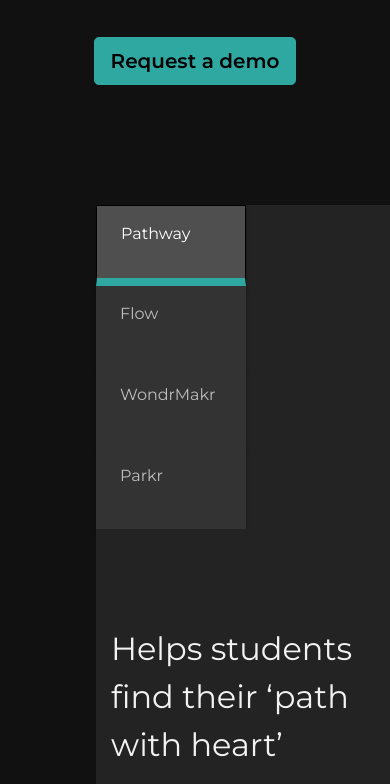
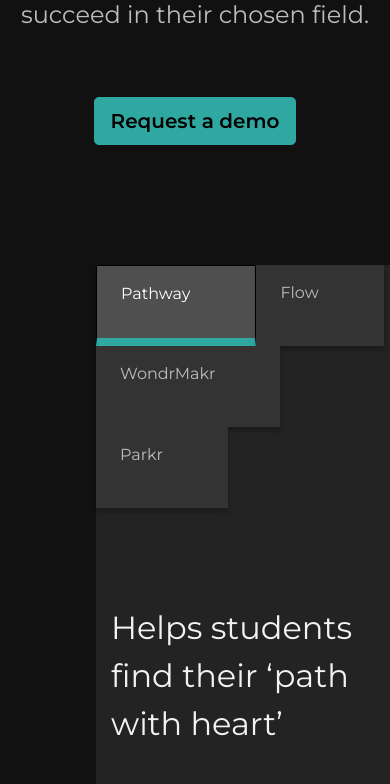
Before and after one commit to NeriBarakat/FuturMakr, a website built with webpack: page src/index.html in a window 390 px wide. Shown: the part 1216-2000 px from the top of the page. Built offline with nearby package versions, Linux system fonts and the light colour scheme.

Commit message:
Manu and tabs landing page

```diff
--- a/src/index.html
+++ b/src/index.html
@@ -18,7 +18,7 @@
 
     <nav class="navbar navbar-dark mb-3 fixed-top nav-bg">
       <div class="container-fluid">
-        <div class="navbar-nav ml-auto d-none d-sm-block d-md-none">
+        <div class="navbar-nav ml-auto d-block d-md-none d-sm-none">
           <div class="media bg-very-dark rounded p-3 my-2">
             <a href="#request-demo" data-smooth="#request-demo" class="btn mr-3 btn-primary ">Request a demo</a>
             <a class="btn btn-outline-primary">logout</a>
@@ -27,7 +27,7 @@
         <a class="navbar-brand" href="./index.html"><img src="assets/images/logos/futurmakr-logo.svg" class="img-fluid"
             alt="FuturMakrStudio"></a>
 
-        <div class="navbar-nav ml-auto d-sm-none d-md-block">
+        <div class="navbar-nav ml-auto d-none d-sm-block">
           <div class="media bg-very-dark rounded p-3 my-2">
             <a href="#request-demo" data-smooth="#request-demo" class="btn mr-3 btn-primary ">Request a demo</a>
             <a class="btn btn-outline-primary">logout</a>
@@ -76,9 +76,9 @@
       </div>
     </div>
     <!-- Begin Tabs -->
-    <div class="ml-5 ml-5 my-5 fm-customize-tabs">
+    <div class="ml-5 ml-5 my-5 fm-customize-tabs ">
       <!-- Nav tabs -->
-      <ul class="nav ml-5 fm-tabs d-none d-sm-block" role="tablist">
+      <ul class="nav ml-5 fm-tabs" role="tablist">
         <li class="nav-item fm-item">
           <a class=" fm-link active" id="pathway-tab" data-toggle="tab" href="#pathway" role="tab"
             aria-controls="pathway" aria-selected="true">Pathway</a>
@@ -96,29 +96,6 @@
             aria-selected="false">Parkr</a>
         </li>
       </ul>
-
-
-      <!-- Nav tabs small-->
-      <ul class="nav ml-5 fm-tabs-s d-block d-sm-none" role="tablist">
-        <li class="nav-item fm-item">
-          <a class=" fm-link active" id="pathway-tab" data-toggle="tab" href="#pathway" role="tab"
-            aria-controls="pathway" aria-selected="true">Pathway</a>
-        </li>
-        <li class="nav-item">
-          <a class="fm-link " id="flow-tab" data-toggle="tab" href="#flow" role="tab" aria-controls="flow"
-            aria-selected="false">Flow</a>
-        </li>
-        <li class="nav-item">
-          <a class="fm-link" id="wondermakr-tab" data-toggle="tab" href="#wondermakr" role="tab"
-            aria-controls="wondermakr" aria-selected="false">WondrMakr</a>
-        </li>
-        <li class="nav-item">
-          <a class="fm-link" id="parkr-tab" data-toggle="tab" href="#parkr" role="tab" aria-controls="parkr"
-            aria-selected="false">Parkr</a>
-        </li>
-      </ul>
-
-
       <!-- Tab panes -->
       <div class="tab-content fm-tabs-content ml-5">
         <div class="tab-pane fade show active" id="pathway" role="tabpanel" aria-labelledby="pathway-tab">
--- a/src/scss/layout.scss
+++ b/src/scss/layout.scss
@@ -33,10 +33,10 @@
   .fm-tabs {
     background-color: $eerie-black;
     a {
-      width: 216px;
+      //width: 216px;
       height: 81px;
       padding-top: 16px;
-      padding-right: 0px;
+      padding-right: 65px;
       padding-bottom: 16px;
       padding-left: 24px;
       border-bottom: 8px solid $jet-gray;
@@ -55,30 +55,7 @@
       background-color: $mono-gray-2;
     }
   }
-  .fm-tabs-s {
-    background-color: $eerie-black;
-    a {
-      width: 150px;
-      height: 81px;
-      padding-top: 16px;
-      padding-right: 30px;
-      padding-bottom: 16px;
-      padding-left: 24px;
-      border-bottom: 8px solid $jet-gray;
-      background-color: $jet-gray;
-      color: $mono-gray-4;
-      box-shadow: 0px 4px 4px rgba(0, 0, 0, 0.25);
-      display: block;
-    }
-    .fm-link.active,
-    a:hover {
-      color: $white;
-      text-decoration: none;
-      border: 1px solid $black;
-      border-bottom: 8px solid $primary-seegreen;
-      background-color: $mono-gray-2;
-    }
-  }
+
   .fm-tabs-content {
     background-color: $eerie-black;
   }
--- a/src/scss/pages/landing.scss
+++ b/src/scss/pages/landing.scss
@@ -8,7 +8,7 @@
   }
   .nav-bg {
     background-color: rgba(17, 17, 17, 0.9);
-    height: 100px;
+    height: 160px;
   }
   .lime-outline-hexa {
     left: 0;
```
Also changed, not shown: build/index.html, build/style/main.bundle.css.
